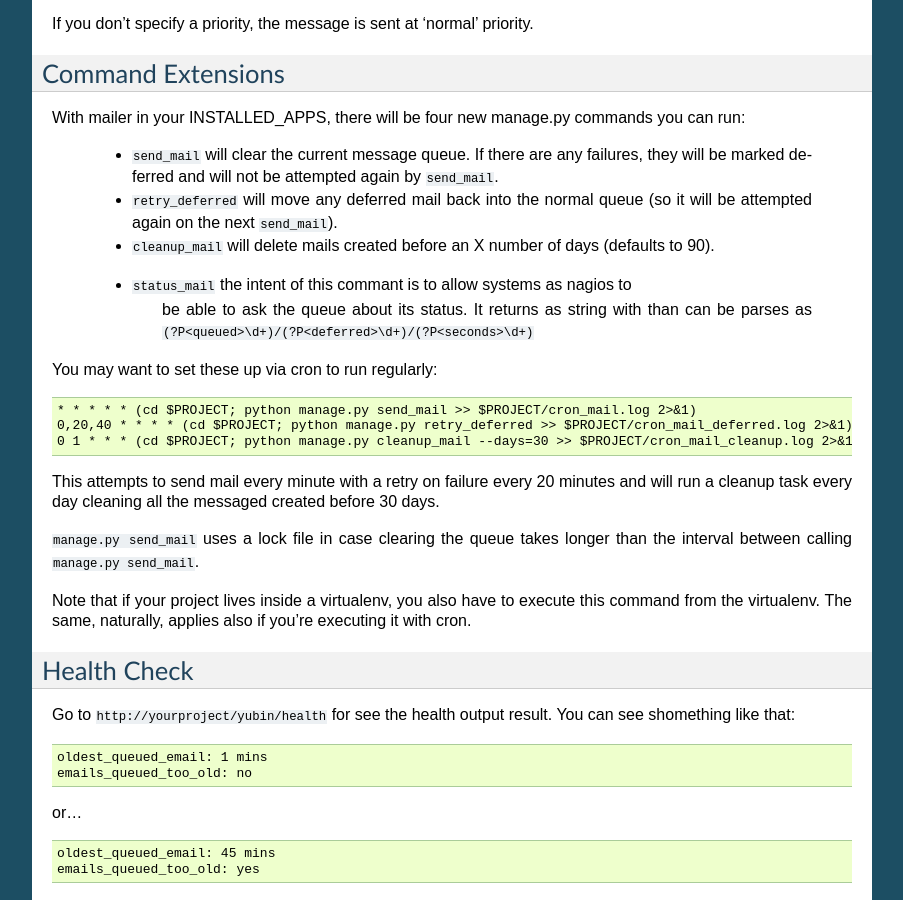
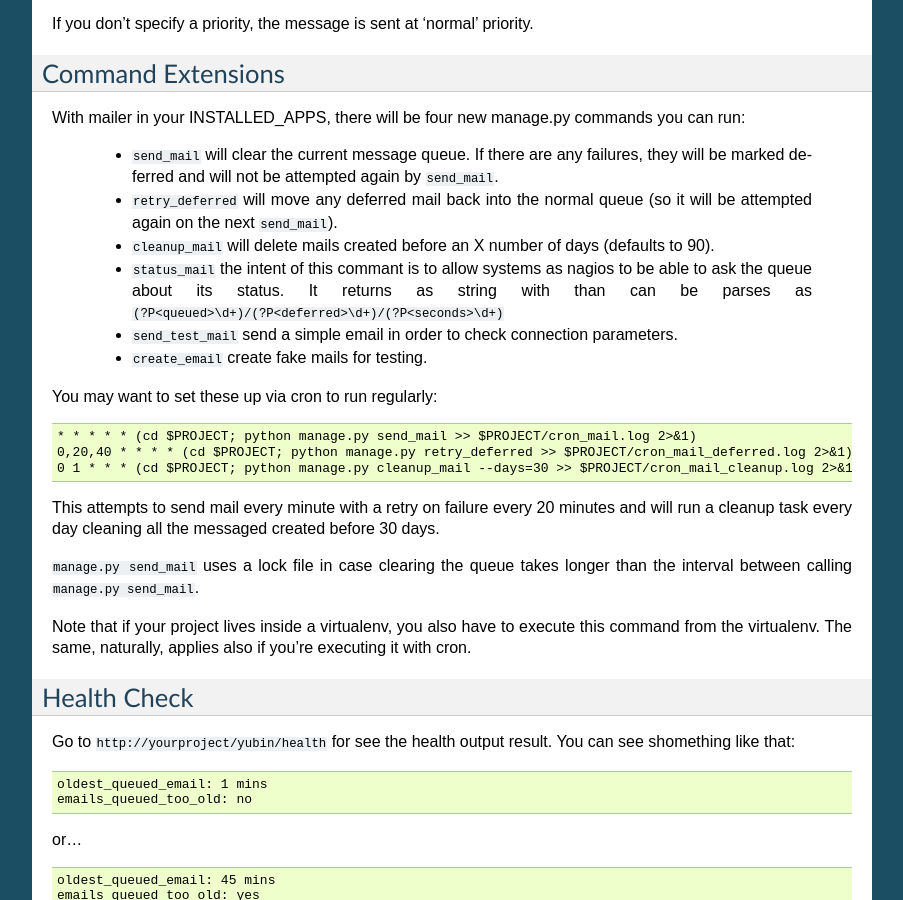
Before and after one commit to APSL/django-yubin, a Sphinx documentation site: the page built from docs/queue.rst, in a window 1280 px wide and 900 px high, scrolled down 551 px. Shown: the whole window, without its empty margins (198-1101 px from the left). Built offline with Sphinx 7.4.7, drawn with Linux system fonts in a browser that asks for light colours.

```diff
--- a/README.rst
+++ b/README.rst
@@ -81,6 +81,7 @@ You can read the package documentation at http://django-yubin.readthedocs.org/en
 
 Changelog
 ---------
+* 1.2.0       Fix is_base64 detection. Add a «send_test_email» command to check connection parameters. New health check view. Don't open a connection if there are no messages in queue to send. Add a "date_sent" field to detect when the mail was sent.
 * 1.1.0       Fix attachment headers in TemplateAttachmentEmailMessagView making both "attachment" and "filename" args mandatory.
 * 1.0.5       Add missing paths in MANIFEST.in.
 * 1.0.4       Fix attachment visualization in the admin. Attach pdf in create_mail command. Solved Content-Transfer-Encoding issue.
--- a/docs/queue.rst
+++ b/docs/queue.rst
@@ -53,8 +53,13 @@ you can run:
    (defaults to 90).
 
  - ``status_mail`` the intent of this commant is to allow systems as nagios to
-    be able to ask the queue about its status. It returns as string with than
-    can be parses as ``(?P<queued>\d+)/(?P<deferred>\d+)/(?P<seconds>\d+)``
+   be able to ask the queue about its status. It returns as string with than
+   can be parses as ``(?P<queued>\d+)/(?P<deferred>\d+)/(?P<seconds>\d+)``
+
+ - ``send_test_mail`` send a simple email in order to check connection
+   parameters.
+
+ - ``create_email`` create fake mails for testing.
 
 You may want to set these up via cron to run regularly::
 
--- a/humans.txt
+++ b/humans.txt
@@ -10,5 +10,6 @@ Juan Moreno (@morenosan)
 Dave Peake (@davepeake)
 Grzegorz Bialy (@grzegorzbialy)
 Carlos Salom (@csalom)
+Juan Luis Garcia (@JuanLuisGarcia)
 
 https://github.com/APSL/django-yubin/graphs/contributors
--- a/setup.py
+++ b/setup.py
@@ -23,7 +23,7 @@ with open('docs/index.rst') as docs_index:
 
 setup(
     name='django-yubin',
-    version='1.1.0',
+    version='1.2.0',
     description=("A reusable Django app for composing and queueing emails "
                  "Adds django-mailer2 + django-mailviews + others"),
     long_description=long_description,
```
